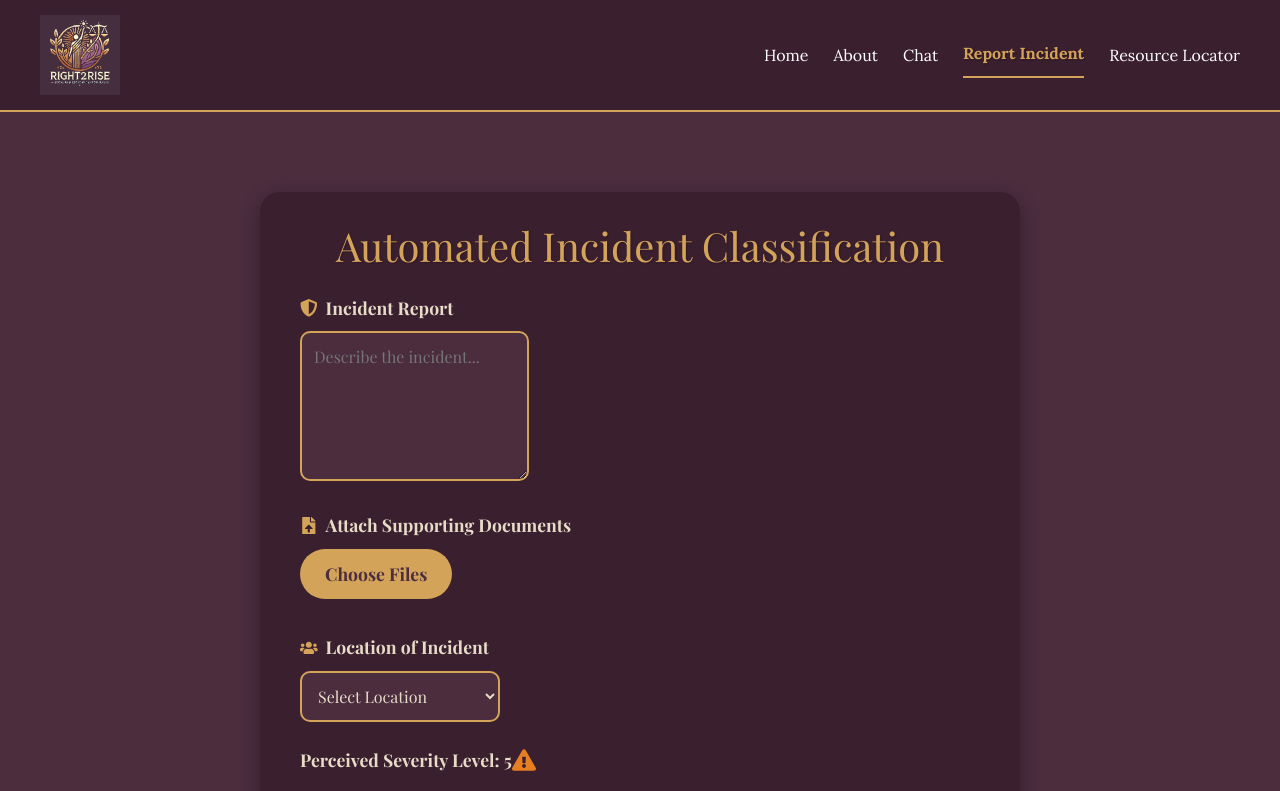
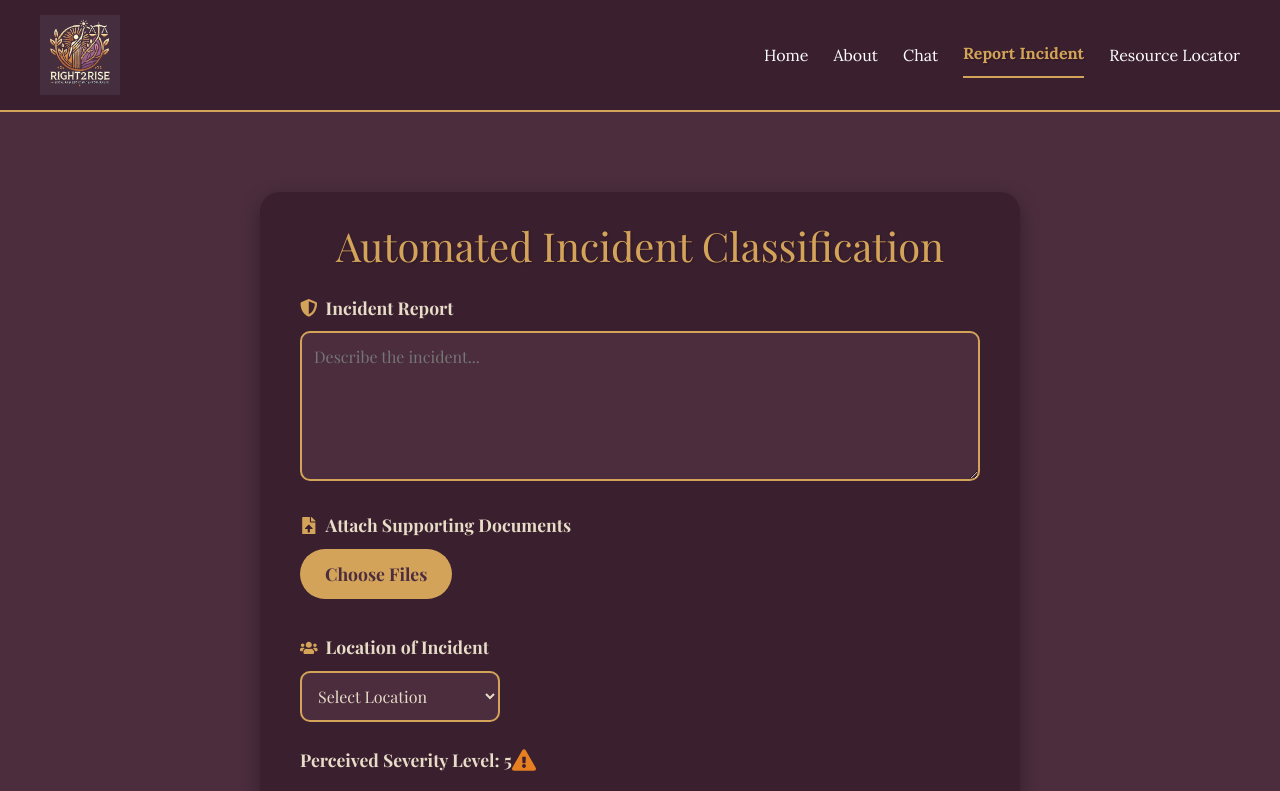
Before and after one commit to abhinavpy/right2rise, a React (Create React App) app: page /incident-report in a window 1280 px wide. Shown: the top 791 px of the page. Built offline with nearby package versions, Linux system fonts and the light colour scheme.

Commit message:
Text Box change in incident report

```diff
--- a/src/components/IncidentReport.css
+++ b/src/components/IncidentReport.css
@@ -55,21 +55,24 @@
 
   /* Textarea Styling */
   .incident-form textarea {
-    height: 150px; /* Increased height for better fit */
-    resize: vertical;
+    width: 100%; /* Make the textarea fill the width of the form */
+    min-height: 150px; /* Set a reasonable minimum height */
+    max-width: 100%; /* Prevent overflowing horizontally */
     background-color: #4B2D3E;
     color: #E7DCC8;
     border: 2px solid #D4A35A;
     border-radius: 10px;
     padding: 12px;
     font-size: 1rem;
+    resize: vertical; /* Allow vertical resizing */
     transition: border-color 0.3s ease;
-  }
+    box-sizing: border-box; /* Ensure padding is included in the width */
+}
 
-  .incident-form textarea:focus {
+.incident-form textarea:focus {
     outline: none;
     border-color: #A97C46;
-  }
+}
 
   /* Select Box Styling */
   .incident-form select {
```
